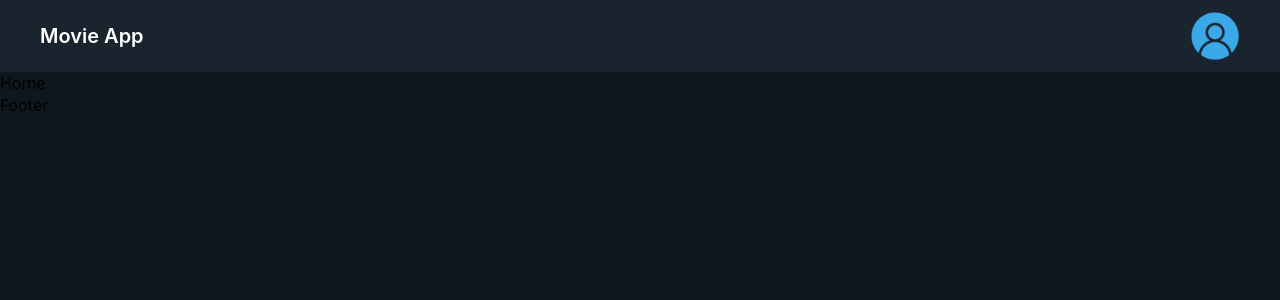
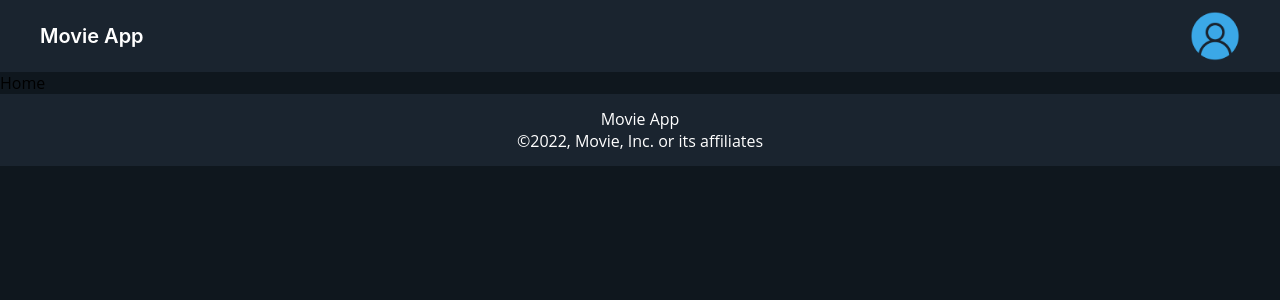
Before and after one commit to RaquibDox/movies, a React (Vite) app: page / in a window 1280 px wide. Shown: the top 300 px of the page. Built offline with nearby package versions, Linux system fonts and the light colour scheme.

Commit message:
The Footer Component is done

```diff
--- a/src/components/Footer/Footer.jsx
+++ b/src/components/Footer/Footer.jsx
@@ -1,9 +1,11 @@
 import React from 'react';
+import "./Footer.scss";
 
 const Footer = () => {
     return (
-        <div>
-            Footer
+        <div className="footer">
+            <div>Movie App</div>
+            <div>&copy;2022, Movie, Inc. or its affiliates</div>
         </div>
     );
 };
--- a/src/components/Footer/Footer.scss
+++ b/src/components/Footer/Footer.scss
@@ -0,0 +1,11 @@
+@import "../../common/color.scss";
+
+.footer{
+    background: $secondary-color;
+    height: 72px;
+    display: flex;
+    justify-content: center;
+    align-items: center;
+    color: $font-primary-color;
+    flex-direction: column;
+}
```
